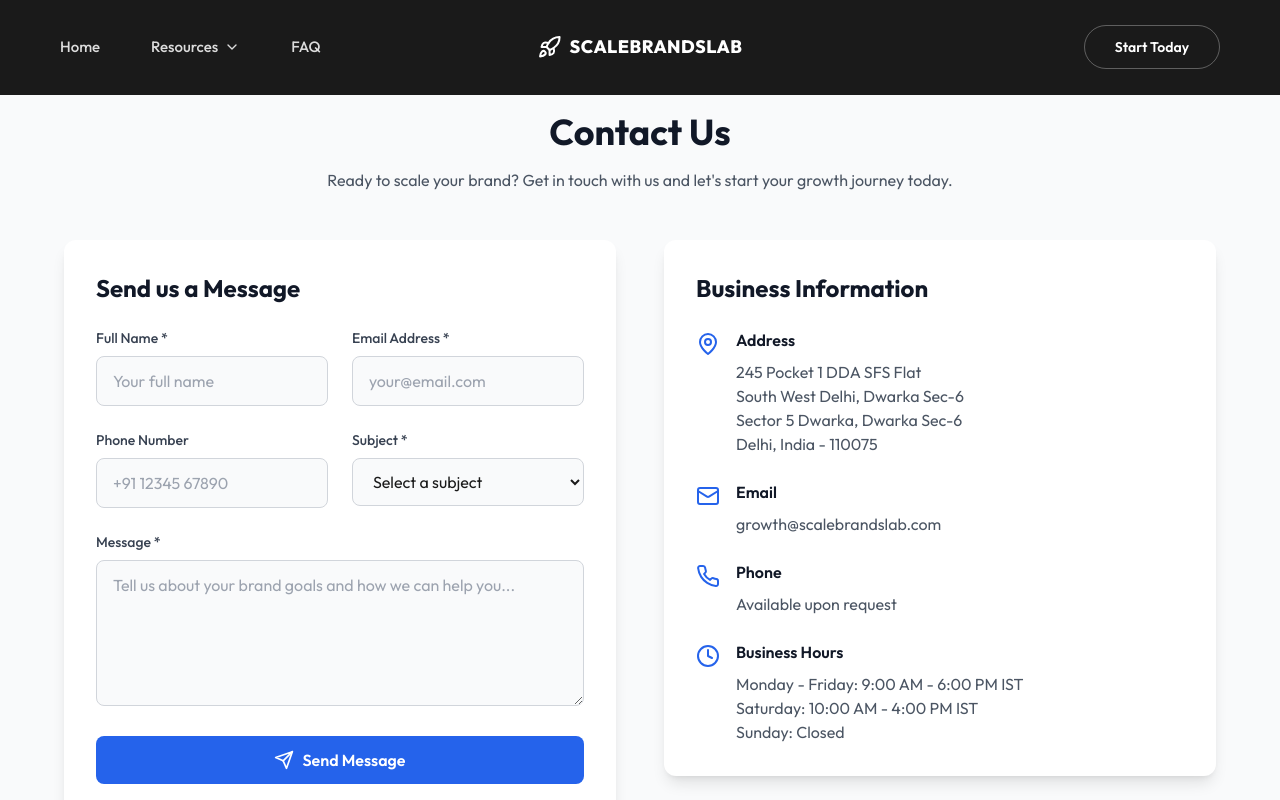
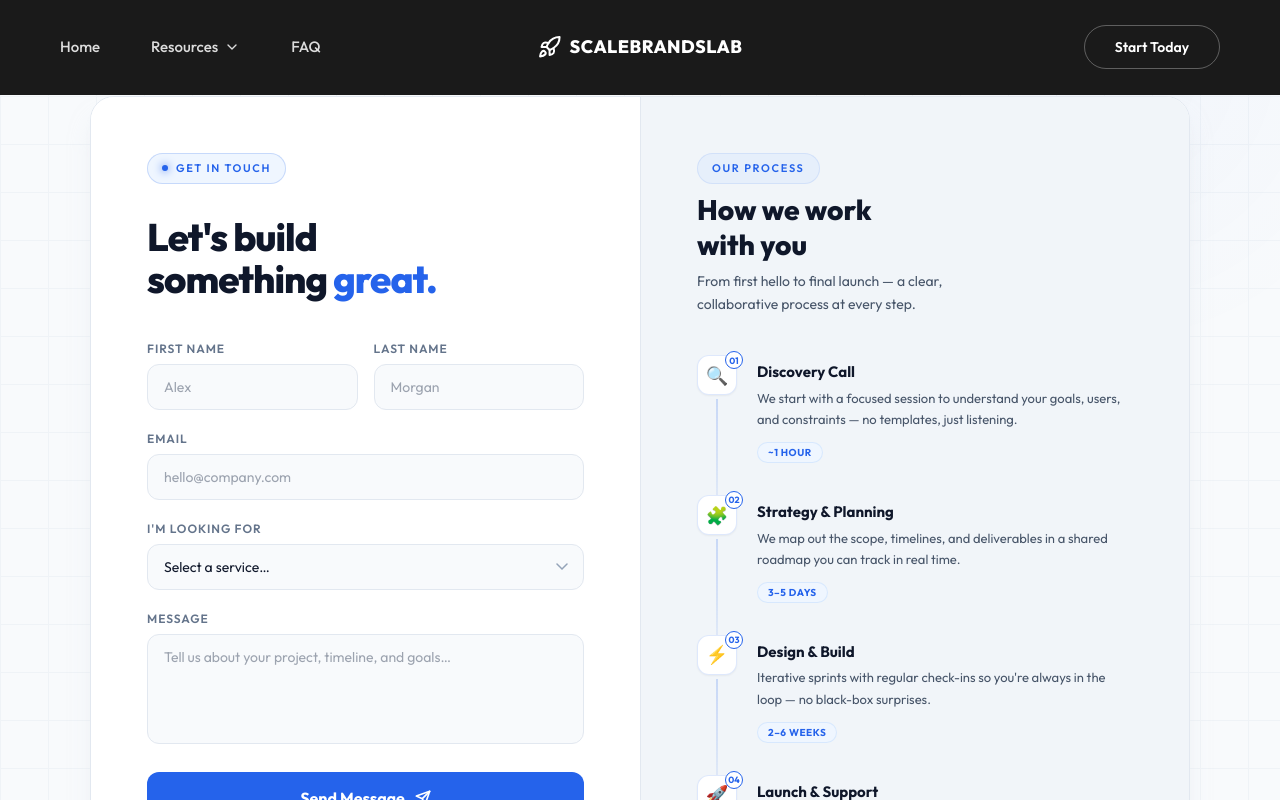
Before and after one commit to utkarsh-umang/Scale_Brands_Lab, a React (Vite) app: page /contact in a window 1280 px wide. Shown: the top 800 px of the page. Built offline with nearby package versions, Linux system fonts and the light colour scheme.

Commit message:
added workflow section

```diff
--- a/src/components/Contact.tsx
+++ b/src/components/Contact.tsx
@@ -1,12 +1,12 @@
 import React from 'react';
-import { Mail, Phone, MapPin, Clock, Send } from 'lucide-react';
+import { Send } from 'lucide-react';
 
 export default function ContactPage() {
   const [formData, setFormData] = React.useState({
-    name: '',
+    firstName: '',
+    lastName: '',
     email: '',
-    phone: '',
-    subject: '',
+    service: '',
     message: ''
   });
 
@@ -17,202 +17,201 @@
     });
   };
 
-  const handleSubmit = (e: React.MouseEvent) => {
+  const handleSubmit = (e: React.FormEvent) => {
     e.preventDefault();
-    // Handle form submission here
     console.log('Form submitted:', formData);
     alert('Thank you for your message! We will get back to you soon.');
-    setFormData({ name: '', email: '', phone: '', subject: '', message: '' });
+    setFormData({ firstName: '', lastName: '', email: '', service: '', message: '' });
   };
 
   return (
-    <div className="min-h-screen bg-gray-50 pt-16">
-      <div className="container mx-auto px-4 py-12">
+    <div className="min-h-screen pt-24 pb-12 px-4 md:px-8 relative bg-[#f8fafc] overflow-hidden">
+      {/* Background grid */}
+      <div className="fixed inset-0 pointer-events-none z-0 opacity-40"
+        style={{
+          backgroundImage: `linear-gradient(#e2e8f0 1px, transparent 1px), linear-gradient(90deg, #e2e8f0 1px, transparent 1px)`,
+          backgroundSize: '48px 48px'
+        }}
+      />
 
-        {/* Header */}
-        <div className="text-center mb-12">
-          <h1 className="text-4xl font-bold text-gray-900 mb-4">Contact Us</h1>
-          <p className="text-gray-600 max-w-2xl mx-auto">
-            Ready to scale your brand? Get in touch with us and let's start your growth journey today.
-          </p>
-        </div>
+      {/* Background glow */}
+      <div className="fixed -top-[30%] -right-[10%] w-[600px] h-[600px] pointer-events-none z-0 opacity-40"
+        style={{
+          background: 'radial-gradient(circle, rgba(37,99,235,0.08) 0%, transparent 70%)'
+        }}
+      />
 
-        <div className="max-w-6xl mx-auto">
-          <div className="grid grid-cols-1 lg:grid-cols-2 gap-12">
+      <div className="max-w-[1100px] mx-auto relative z-10 bg-white border border-slate-200 rounded-[24px] overflow-hidden grid md:grid-cols-2 shadow-xl shadow-slate-200/50">
 
-            {/* Contact Form */}
-            <div className="bg-white rounded-xl shadow-lg p-8">
-              <h2 className="text-2xl font-bold text-gray-900 mb-6">Send us a Message</h2>
-
-              <div className="space-y-6">
-                <div className="grid grid-cols-1 md:grid-cols-2 gap-6">
+        {/* LEFT: Contact Form */}
+        <div className="bg-white p-8 md:p-14 flex flex-col gap-8">
           <div>
-                    <label htmlFor="name" className="block text-sm font-medium text-gray-700 mb-2">
-                      Full Name *
-                    </label>
-                    <input
-                      type="text"
-                      id="name"
-                      name="name"
-                      value={formData.name}
-                      onChange={handleChange}
-                      required
-                      className="w-full px-4 py-3 bg-gray-50 border border-gray-300 rounded-lg focus:ring-2 focus:ring-blue-600 focus:border-blue-600 transition-colors"
-                      placeholder="Your full name"
-                    />
+            <span className="inline-flex items-center gap-2 text-[11px] font-semibold tracking-[0.15em] uppercase text-[#2563eb] px-3.5 py-1.5 border border-[#2563eb]/20 rounded-full bg-blue-50">
+              <span className="w-1.5 h-1.5 bg-[#2563eb] rounded-full shadow-[0_0_8px_#2563eb]" />
+              Get In Touch
+            </span>
           </div>
 
           <div>
-                    <label htmlFor="email" className="block text-sm font-medium text-gray-700 mb-2">
-                      Email Address *
-                    </label>
+            <h1 className="text-[clamp(2rem,3vw,2.6rem)] font-extrabold leading-[1.1] tracking-tight text-slate-900 mb-2">
+              Let's build<br />something <span className="text-[#2563eb]">great.</span>
+            </h1>
+          </div>
+
+          <form onSubmit={handleSubmit} className="flex flex-col gap-5 flex-1">
+            <div className="grid grid-cols-2 gap-4">
+              <div className="flex flex-col gap-1.5">
+                <label className="text-[12px] font-semibold tracking-[0.08em] uppercase text-slate-500">First Name</label>
                 <input
-                      type="email"
-                      id="email"
-                      name="email"
-                      value={formData.email}
+                  type="text"
+                  name="firstName"
+                  value={formData.firstName}
                   onChange={handleChange}
-                      required
-                      className="w-full px-4 py-3 bg-gray-50 border border-gray-300 rounded-lg focus:ring-2 focus:ring-blue-600 focus:border-blue-600 transition-colors"
-                      placeholder="your@email.com"
+                  placeholder="Alex"
+                  className="bg-slate-50 border border-slate-200 rounded-xl px-4 py-3 text-sm text-slate-900 outline-none focus:border-[#2563eb]/40 focus:ring-4 focus:ring-[#2563eb]/5 transition-all"
+                />
+              </div>
+              <div className="flex flex-col gap-1.5">
+                <label className="text-[12px] font-semibold tracking-[0.08em] uppercase text-slate-500">Last Name</label>
+                <input
+                  type="text"
+                  name="lastName"
+                  value={formData.lastName}
+                  onChange={handleChange}
+                  placeholder="Morgan"
+                  className="bg-slate-50 border border-slate-200 rounded-xl px-4 py-3 text-sm text-slate-900 outline-none focus:border-[#2563eb]/40 focus:ring-4 focus:ring-[#2563eb]/5 transition-all"
                 />
               </div>
             </div>
 
-                <div className="grid grid-cols-1 md:grid-cols-2 gap-6">
-                  <div>
-                    <label htmlFor="phone" className="block text-sm font-medium text-gray-700 mb-2">
-                      Phone Number
-                    </label>
+            <div className="flex flex-col gap-1.5">
+              <label className="text-[12px] font-semibold tracking-[0.08em] uppercase text-slate-500">Email</label>
               <input
-                      type="tel"
-                      id="phone"
-                      name="phone"
-                      value={formData.phone}
+                type="email"
+                name="email"
+                value={formData.email}
                 onChange={handleChange}
-                      className="w-full px-4 py-3 bg-gray-50 border border-gray-300 rounded-lg focus:ring-2 focus:ring-blue-600 focus:border-blue-600 transition-colors"
-                      placeholder="+91 12345 67890"
+                placeholder="hello@company.com"
+                className="bg-slate-50 border border-slate-200 rounded-xl px-4 py-3 text-sm text-slate-900 outline-none focus:border-[#2563eb]/40 focus:ring-4 focus:ring-[#2563eb]/5 transition-all"
               />
             </div>
 
-                  <div>
-                    <label htmlFor="subject" className="block text-sm font-medium text-gray-700 mb-2">
-                      Subject *
-                    </label>
+            <div className="flex flex-col gap-1.5">
+              <label className="text-[12px] font-semibold tracking-[0.08em] uppercase text-slate-500">I'm looking for</label>
+              <div className="relative">
                 <select
-                      id="subject"
-                      name="subject"
-                      value={formData.subject}
+                  name="service"
+                  value={formData.service}
                   onChange={handleChange}
-                      required
-                      className="w-full px-4 py-3 bg-gray-50 border border-gray-300 rounded-lg focus:ring-2 focus:ring-blue-600 focus:border-blue-600 transition-colors"
+                  className="w-full bg-slate-50 border border-slate-200 rounded-xl px-4 py-3 text-sm text-slate-900 outline-none focus:border-[#2563eb]/40 focus:ring-4 focus:ring-[#2563eb]/5 transition-all appearance-none cursor-pointer"
                 >
-                      <option value="">Select a subject</option>
-                      <option value="general">General Inquiry</option>
-                      <option value="services">Services Information</option>
-                      <option value="pricing">Pricing & Packages</option>
-                      <option value="support">Support</option>
-                      <option value="partnership">Partnership</option>
+                  <option value="" disabled>Select a service…</option>
+                  <option value="Web Design & Development">Web Design & Development</option>
+                  <option value="Brand Identity">Brand Identity</option>
+                  <option value="Product Strategy">Product Strategy</option>
+                  <option value="Consulting">Consulting</option>
                 </select>
+                <div className="absolute right-4 top-1/2 -translate-y-1/2 pointer-events-none text-slate-400">
+                  <svg width="12" height="8" viewBox="0 0 12 8" fill="none" xmlns="http://www.w3.org/2000/svg">
+                    <path d="M1 1L6 6L11 1" stroke="currentColor" strokeWidth="1.5" strokeLinecap="round" />
+                  </svg>
+                </div>
               </div>
             </div>
 
-                <div>
-                  <label htmlFor="message" className="block text-sm font-medium text-gray-700 mb-2">
-                    Message *
-                  </label>
+            <div className="flex flex-col gap-1.5">
+              <label className="text-[12px] font-semibold tracking-[0.08em] uppercase text-slate-500">Message</label>
               <textarea
-                    id="message"
                 name="message"
                 value={formData.message}
                 onChange={handleChange}
-                    required
-                    rows={5}
-                    className="w-full px-4 py-3 bg-gray-50 border border-gray-300 rounded-lg focus:ring-2 focus:ring-blue-600 focus:border-blue-600 transition-colors"
-                    placeholder="Tell us about your brand goals and how we can help you..."
+                placeholder="Tell us about your project, timeline, and goals…"
+                className="bg-slate-50 border border-slate-200 rounded-xl px-4 py-3 text-sm text-slate-900 outline-none focus:border-[#2563eb]/40 focus:ring-4 focus:ring-[#2563eb]/5 transition-all min-h-[110px] resize-none"
               />
             </div>
 
             <button
-                  type="button"
-                  onClick={handleSubmit}
-                  className="w-full bg-blue-600 text-white py-3 px-6 rounded-lg font-semibold hover:bg-blue-700 transition-colors flex items-center justify-center gap-2"
+              type="submit"
+              className="mt-2 w-full bg-[#2563eb] text-white font-bold py-3.5 px-7 rounded-xl flex items-center justify-center gap-2.5 hover:-translate-y-0.5 hover:shadow-[0_8px_32px_rgba(37,99,235,0.25)] hover:bg-[#1d4ed8] transition-all duration-200"
             >
-                  <Send className="h-5 w-5" />
               Send Message
+              <Send className="w-4 h-4" strokeWidth={2.5} />
             </button>
+          </form>
+        </div>
+
+        {/* RIGHT: Workflow Panel */}
+        <div className="bg-[#f1f5f9] p-8 md:p-14 flex flex-col gap-10 relative overflow-hidden border-l border-slate-200">
+          {/* Subtle glow */}
+          <div className="absolute -bottom-[80px] -left-[60px] w-[340px] h-[340px] pointer-events-none opacity-30"
+            style={{ background: 'radial-gradient(circle, #bfdbfe 0%, transparent 70%)' }}
+          />
+
+          <div className="relative z-10 flex flex-col gap-2">
+            <span className="inline-flex items-center gap-2 text-[11px] font-semibold tracking-[0.15em] uppercase text-[#2563eb] px-3.5 py-1.5 border border-[#2563eb]/10 rounded-full w-fit bg-blue-100/50">
+              Our Process
+            </span>
+            <h2 className="text-[clamp(1.5rem,2.2vw,1.9rem)] font-extrabold text-slate-900 leading-tight">
+              How we work<br />with you
+            </h2>
+            <p className="text-sm text-slate-600 leading-relaxed max-w-[320px]">
+              From first hello to final launch — a clear, collaborative process at every step.
+            </p>
+          </div>
+
+          <div className="relative z-10 flex flex-col gap-0">
+            {[
+              { id: '01', icon: '🔍', title: 'Discovery Call', desc: 'We start with a focused session to understand your goals, users, and constraints — no templates, just listening.', badge: '~1 hour' },
+              { id: '02', icon: '🧩', title: 'Strategy & Planning', desc: 'We map out the scope, timelines, and deliverables in a shared roadmap you can track in real time.', badge: '3–5 days' },
+              { id: '03', icon: '⚡', title: 'Design & Build', desc: "Iterative sprints with regular check-ins so you're always in the loop — no black-box surprises.", badge: '2–6 weeks' },
+              { id: '04', icon: '🚀', title: 'Launch & Support', desc: 'We handle deployment, QA, and stay on hand for 30 days post-launch to make sure everything holds.', badge: 'Ongoing' },
+            ].map((step, idx) => (
+              <div
+                key={step.id}
+                className="group flex gap-5 pb-8 last:pb-0 relative animate-slide-in"
+                style={{ animationDelay: `${0.1 + idx * 0.12}s`, opacity: 0 }}
+              >
+                {/* Vertical Connector */}
+                {idx !== 3 && (
+                  <div className="absolute top-[44px] left-[19px] w-[2px] h-[calc(100%-12px)] bg-gradient-to-b from-[#2563eb]/20 to-[#2563eb]/5" />
+                )}
+
+                <div className="relative flex-shrink-0">
+                  <div className="w-10 h-10 rounded-xl bg-white border border-[#2563eb]/15 flex items-center justify-center text-[18px] group-hover:scale-110 group-hover:bg-white group-hover:shadow-[0_0_20px_rgba(37,99,235,0.15)] transition-all shadow-sm">
+                    {step.icon}
+                  </div>
+                  <span className="absolute -top-1 -right-1.5 w-[18px] h-[18px] rounded-full bg-white border border-[#2563eb] text-[9px] font-bold text-[#2563eb] flex items-center justify-center">
+                    {step.id}
+                  </span>
+                </div>
+
+                <div className="pt-1.5 flex flex-col gap-1">
+                  <div className="text-[15px] font-bold text-slate-900">{step.title}</div>
+                  <div className="text-[13px] text-slate-600 leading-relaxed">{step.desc}</div>
+                  <span className="mt-2 w-fit px-2.5 py-0.5 rounded-full bg-blue-50 border border-blue-200/50 text-[10px] font-bold uppercase tracking-wider text-[#2563eb]">
+                    {step.badge}
+                  </span>
                 </div>
               </div>
-
-            {/* Contact Information */}
-            <div className="space-y-8">
-
-              {/* Business Information */}
-              <div className="bg-white rounded-xl shadow-lg p-8">
-                <h2 className="text-2xl font-bold text-gray-900 mb-6">Business Information</h2>
-
-                <div className="space-y-6">
-                  <div className="flex items-start space-x-4">
-                    <MapPin className="h-6 w-6 text-blue-600 mt-1 flex-shrink-0" />
-                    <div>
-                      <h3 className="text-gray-900 font-semibold mb-2">Address</h3>
-                      <p className="text-gray-600">
-                        245 Pocket 1 DDA SFS Flat<br />
-                        South West Delhi, Dwarka Sec-6<br />
-                        Sector 5 Dwarka, Dwarka Sec-6<br />
-                        Delhi, India - 110075
-                      </p>
-                    </div>
+            ))}
           </div>
 
-                  <div className="flex items-start space-x-4">
-                    <Mail className="h-6 w-6 text-blue-600 mt-1 flex-shrink-0" />
-                    <div>
-                      <h3 className="text-gray-900 font-semibold mb-2">Email</h3>
-                      <p className="text-gray-600">growth@scalebrandslab.com</p>
+          <div className="relative z-10 mt-auto grid grid-cols-3 bg-slate-200/50 border border-slate-200/50 rounded-2xl overflow-hidden shadow-sm">
+            <div className="bg-white p-4 text-center border-r border-slate-200/50">
+              <div className="text-[1.4rem] font-extrabold text-[#2563eb]">98%</div>
+              <div className="text-[11px] text-slate-500">On-time delivery</div>
             </div>
+            <div className="bg-white p-4 text-center border-r border-slate-200/50">
+              <div className="text-[1.4rem] font-extrabold text-[#2563eb]">200+</div>
+              <div className="text-[11px] text-slate-500">Projects shipped</div>
             </div>
-
-                  <div className="flex items-start space-x-4">
-                    <Phone className="h-6 w-6 text-blue-600 mt-1 flex-shrink-0" />
-                    <div>
-                      <h3 className="text-gray-900 font-semibold mb-2">Phone</h3>
-                      <p className="text-gray-600">Available upon request</p>
-                    </div>
-                  </div>
-
-                  <div className="flex items-start space-x-4">
-                    <Clock className="h-6 w-6 text-blue-600 mt-1 flex-shrink-0" />
-                    <div>
-                      <h3 className="text-gray-900 font-semibold mb-2">Business Hours</h3>
-                      <p className="text-gray-600">
-                        Monday - Friday: 9:00 AM - 6:00 PM IST<br />
-                        Saturday: 10:00 AM - 4:00 PM IST<br />
-                        Sunday: Closed
-                      </p>
-                    </div>
+            <div className="bg-white p-4 text-center">
+              <div className="text-[1.4rem] font-extrabold text-[#2563eb]">48h</div>
+              <div className="text-[11px] text-slate-500">Response time</div>
             </div>
           </div>
         </div>
 
-              {/* Proprietor Information */}
-              <div className="bg-blue-50 rounded-xl p-6">
-                <h3 className="text-lg font-semibold text-blue-900 mb-3">Proprietor</h3>
-                <p className="text-blue-800 font-medium text-lg">UTKARSH KUMAR</p>
-                <p className="text-blue-700 text-sm mt-1">Founder & CEO, ScaleBrandsLab</p>
-              </div>
-
-              {/* Quick Response */}
-              <div className="bg-green-50 rounded-xl p-6">
-                <h3 className="text-lg font-semibold text-green-900 mb-3">Quick Response</h3>
-                <p className="text-green-800">
-                  We typically respond to all inquiries within 24 hours during business days.
-                  For urgent matters, please mention "URGENT" in your subject line.
-                </p>
-              </div>
-            </div>
-          </div>
-        </div>
       </div>
     </div>
   );
--- a/src/index.css
+++ b/src/index.css
@@ -1,4 +1,4 @@
-@import url('https://fonts.googleapis.com/css2?family=Outfit:wght@400;500;600;700;800;900&display=swap');
+@import url('https://fonts.googleapis.com/css2?family=Outfit:wght@400;500;600;700;800;900&family=Syne:wght@400;600;700;800&family=DM+Sans:ital,opsz,wght@0,9..40,300;0,9..40,400;0,9..40,500;1,9..40,300&display=swap');
 
 @tailwind base;
 @tailwind components;
@@ -165,3 +165,27 @@
   padding-bottom: 40px;
   overflow: visible !important;
 }
+
+@keyframes slideIn {
+  from {
+    opacity: 0;
+    transform: translateX(20px);
+  }
+
+  to {
+    opacity: 1;
+    transform: translateX(0);
+  }
+}
+
+.animate-slide-in {
+  animation: slideIn 0.5s ease forwards;
+}
+
+.font-syne {
+  font-family: 'Syne', sans-serif;
+}
+
+.font-dm-sans {
+  font-family: 'DM Sans', sans-serif;
+}
```
Lines whose indentation alone changed are shown as unchanged.
